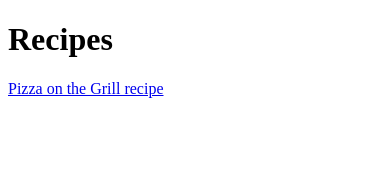
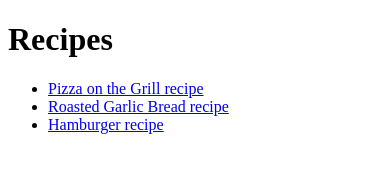
Before and after one commit to Qu1dy/odin-recipes, a plain HTML site: page index.html in a window 390 px wide. Drawn offline with Linux system fonts and the light colour scheme.

Commit message:
Add hamburger.png garlic_bread.png

```diff
--- a/index.html
+++ b/index.html
@@ -7,6 +7,10 @@
 </head>
 <body>
     <h1>Recipes</h1>
-    <a href="./recipes/pizza.html">Pizza on the Grill recipe</a>
+    <ul>
+        <li><a href="./recipes/pizza.html">Pizza on the Grill recipe</a></li>
+        <li><a href="./recipes/garlic_bread.html">Roasted Garlic Bread recipe</a></li>
+        <li><a href="./recipes/hamburger.html">Hamburger recipe</a></li>
+    </ul>
 </body>
 </html>
```
Also changed, not shown: images/garlic_bread.png (added), images/hamburger.png (added).
